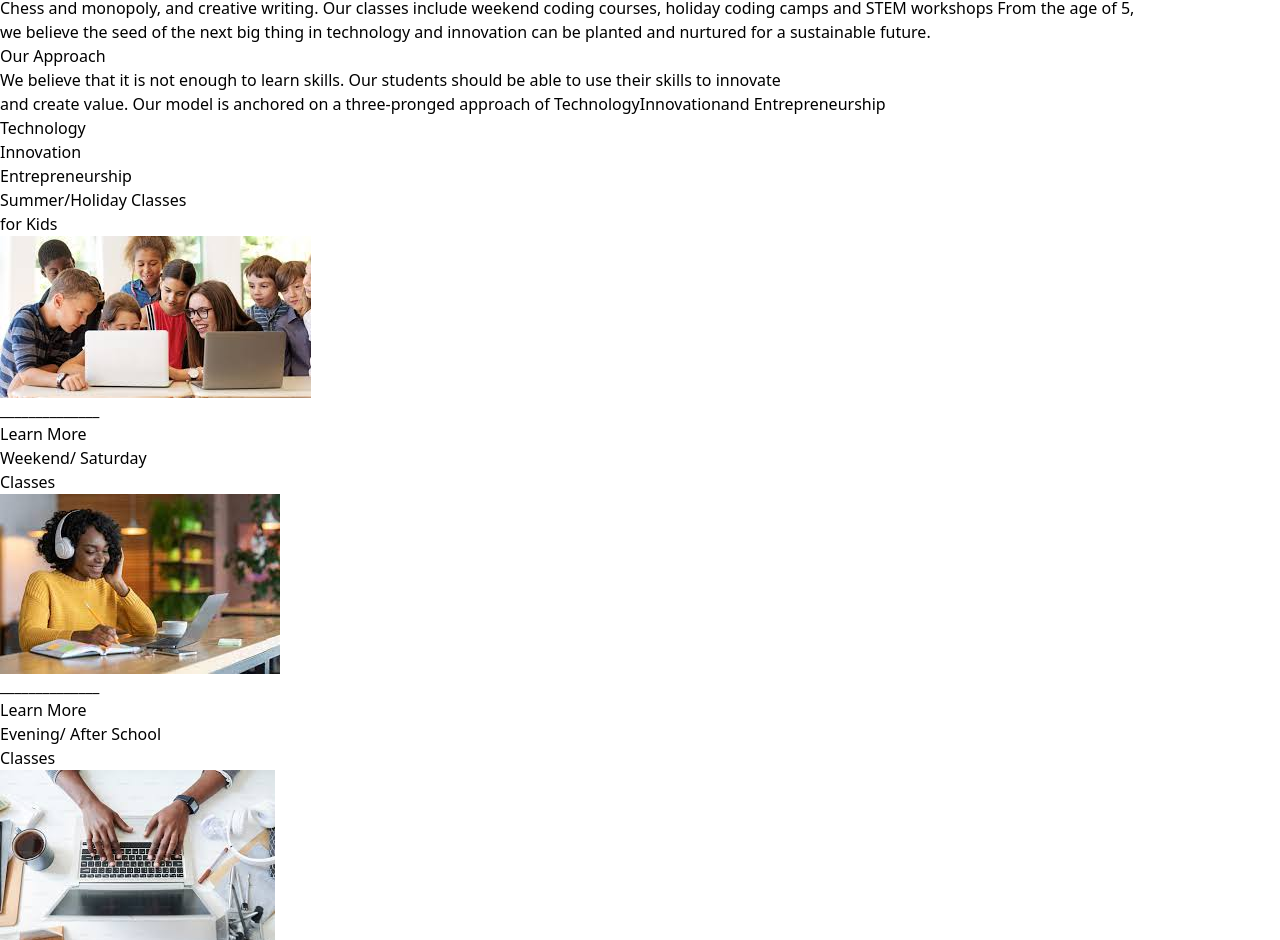
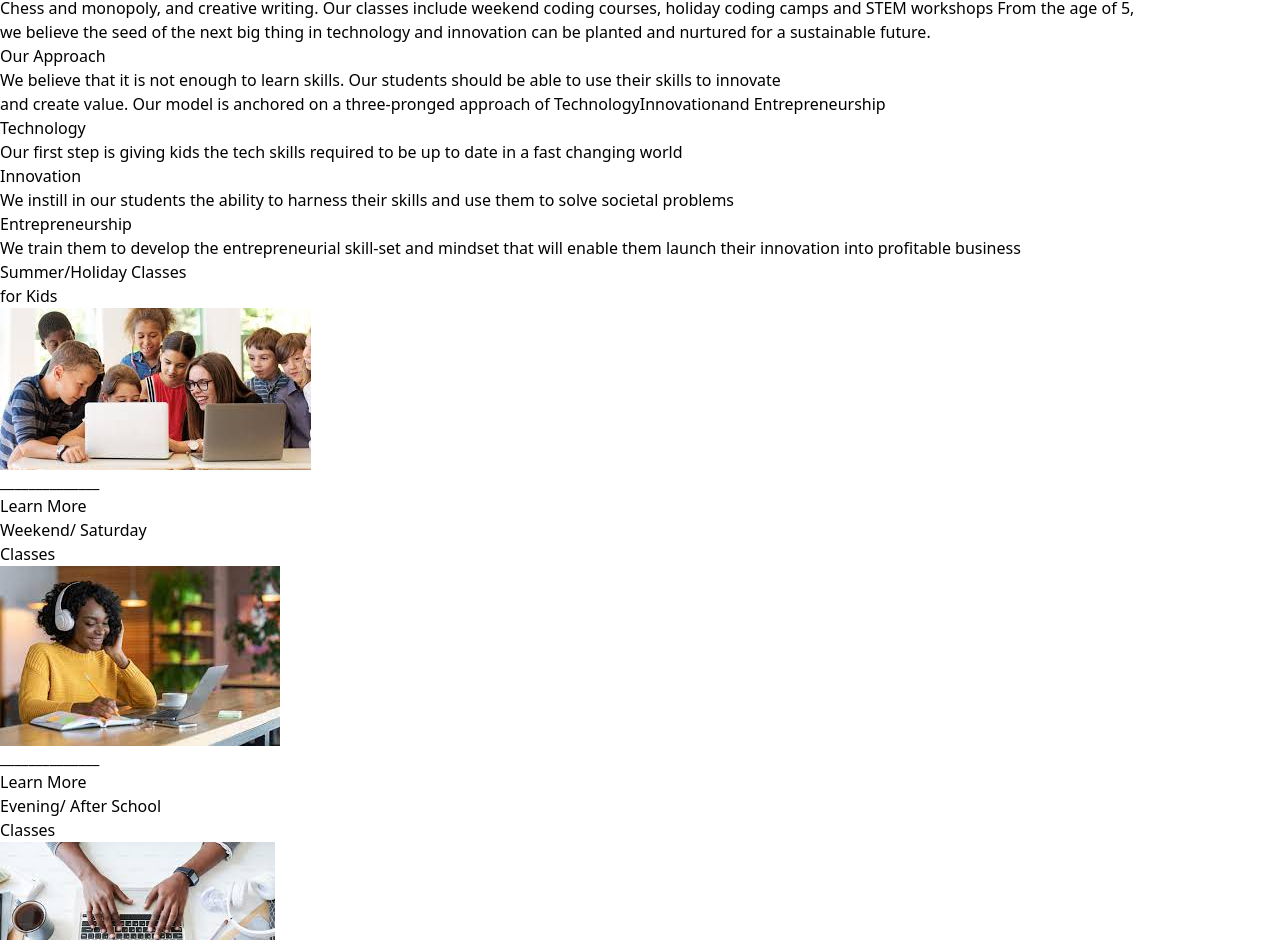
Before and after one commit to Joel0007tech/idealab, a React (Vite) app: page / in a window 1280 px wide. Shown: the part 2856-3796 px from the top of the page. Built offline with nearby package versions, Linux system fonts and the light colour scheme.

Commit message:
update to home

```diff
--- a/src/components/Home.jsx
+++ b/src/components/Home.jsx
@@ -87,9 +87,12 @@ const Home = ({
            <span className="text-white bg-yellow-700 p-1 pt-0 pr-2 pl-2 border rounded-md ml-1 cursor-pointer">Innovation
            </span><span className="bg-white p-1 pt-0 pr-2 pl-2 border rounded-md ml-1 cursor-pointer">
             and Entrepreneurship</span></p>
-            <h3 className="font-semibold text-xl text-yellow-500 bg-black p-2 pr-5 pl-5 pb-2 pt-1 border rounded-md w-fit m-auto mt-4">Technology</h3>
+            <h3 className="font-semibold text-xl text-yellow-500 bg-black p-2 pr-5 pl-5 pb-2 pt-1 border rounded-md w-fit m-auto mt-6">Technology</h3>
+            <p className="text-md mt-1">Our first step is giving kids the tech skills required to be up to date in a fast changing world</p>
             <h3 className="font-semibold text-xl text-white bg-yellow-700 p-2 pr-5 pl-5 pb-2 pt-1 border rounded-md w-fit m-auto mt-4">Innovation</h3>
+            <p className="text-md mt-1">We instill in our students the ability to harness their skills and use them to solve societal problems</p>
             <h3 className="font-semibold text-xl bg-white p-2 pr-5 pl-5 pb-2 pt-1 border rounded-md w-fit m-auto mt-4">Entrepreneurship</h3>
+            <p className="text-md mt-1">We train them to develop the entrepreneurial skill-set and mindset that will enable them launch their innovation into profitable business</p>
         </div>
         </section>
       <section className="flex justify-center p-7 bg-slate-200">
```
